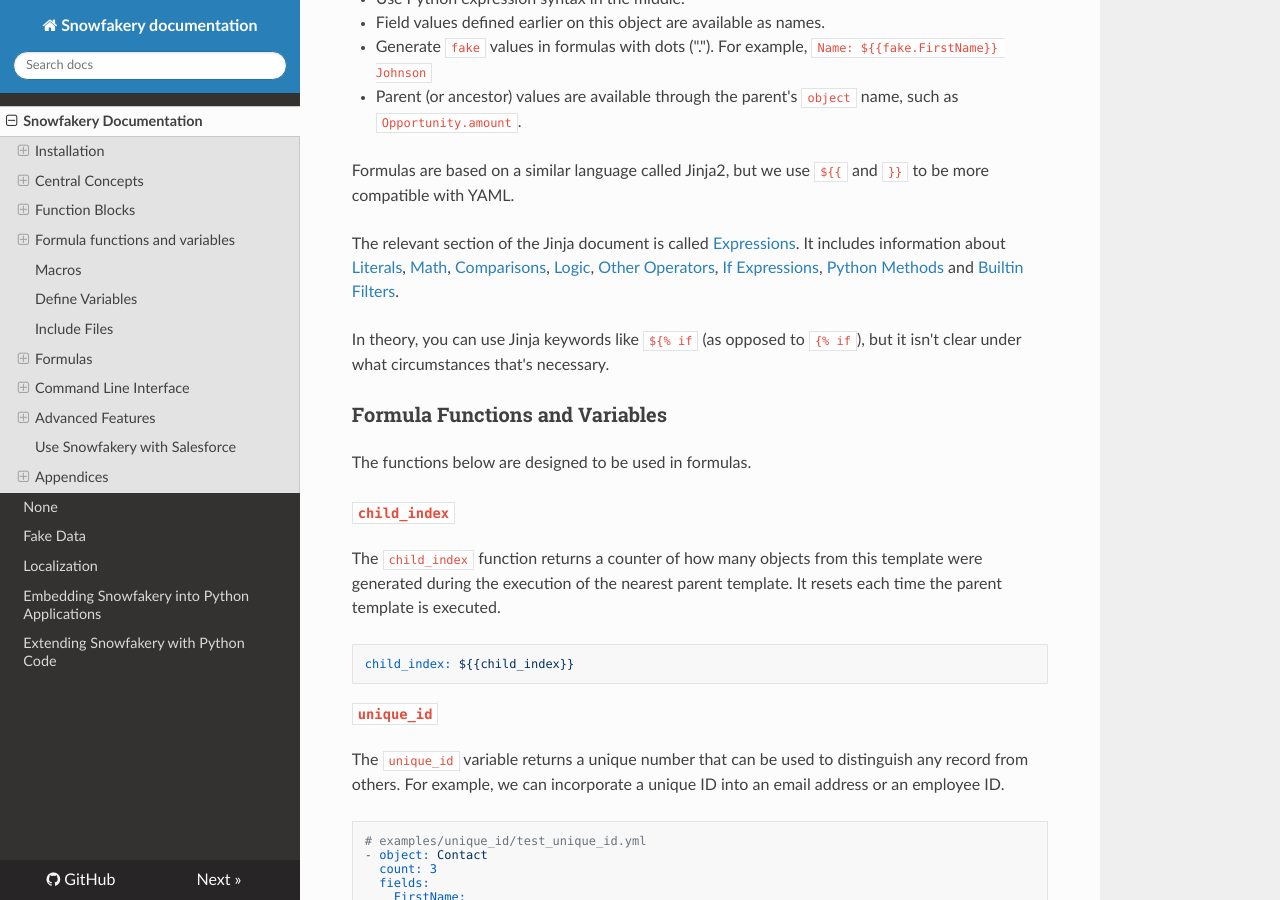
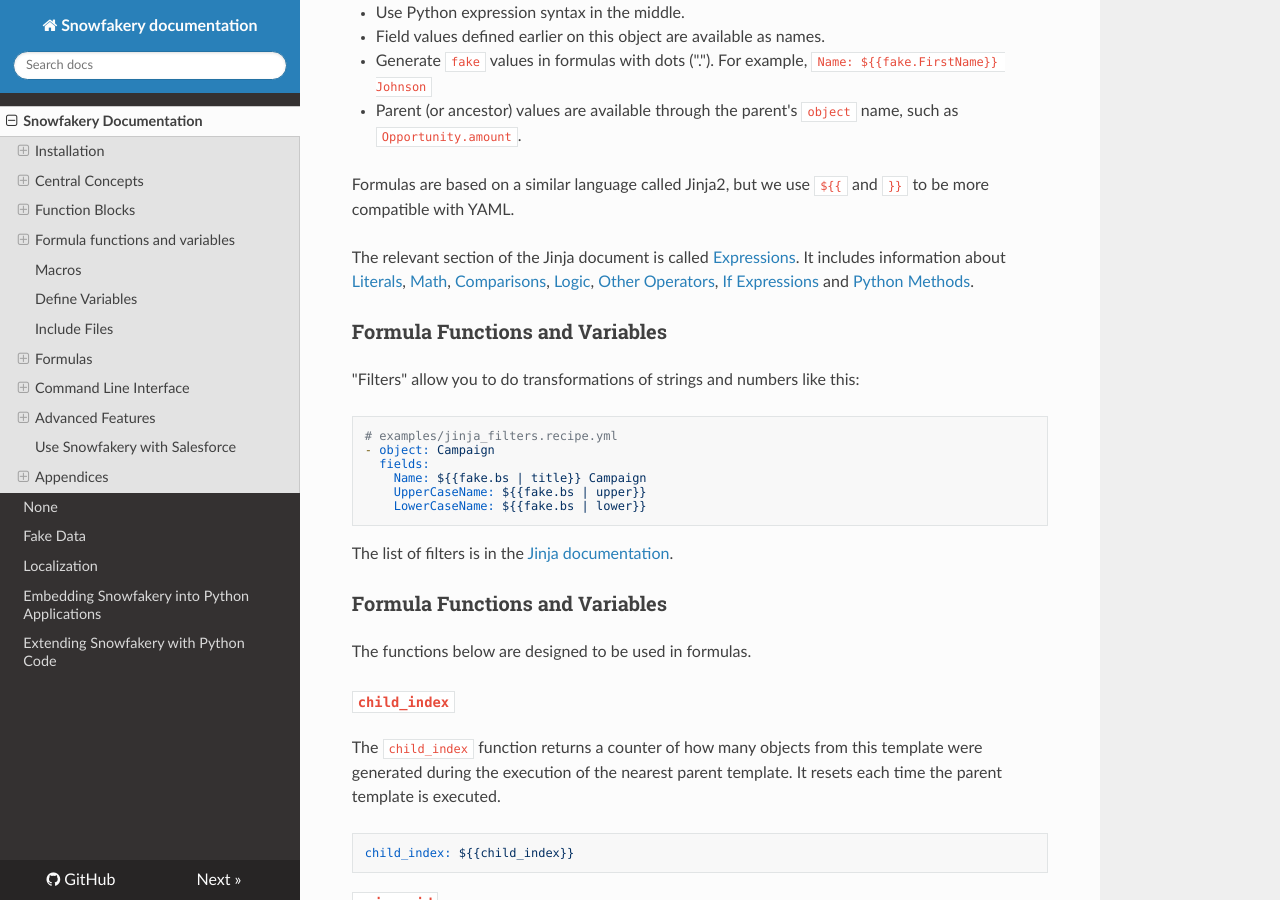
Before and after one commit to SFDO-Tooling/Snowfakery, an MkDocs documentation site: the page built from docs/index.md, in a window 1280 px wide and 900 px high, scrolled down 19331 px. Built offline with MkDocs 1.6.1, drawn with Linux system fonts in a browser that asks for light colours; nearby versions of some CDN libraries; some of the changed text lies outside the part shown.

Commit message:
Document Jinja filters better (#554)
* Document Jinja filters better

````diff
--- a/docs/index.md
+++ b/docs/index.md
@@ -919,6 +919,7 @@ To include a file by a relative path:
 To insert data from one field into into another, use a formula.
 
 ```yaml
+# examples/price_math.recipe.yml
 - object: Sale
   fields:
     num_items:
@@ -956,9 +957,22 @@ Some general principles about formulas:
 
 Formulas are based on a similar language called Jinja2, but we use `${{` and `}}` to be more compatible with YAML.
 
-The relevant section of the Jinja document is called [Expressions](https://jinja.palletsprojects.com/en/2.11.x/templates/#expressions). It includes information about [Literals](https://jinja.palletsprojects.com/en/2.11.x/templates/#literals), [Math](https://jinja.palletsprojects.com/en/2.11.x/templates/#math), [Comparisons](https://jinja.palletsprojects.com/en/2.11.x/templates/#comparisons), [Logic](https://jinja.palletsprojects.com/en/2.11.x/templates/#logic), [Other Operators](https://jinja.palletsprojects.com/en/2.11.x/templates/#other-operators), [If Expressions](https://jinja.palletsprojects.com/en/2.11.x/templates/#if-expression), [Python Methods](https://jinja.palletsprojects.com/en/2.11.x/templates/#python-methods) and [Builtin Filters](https://jinja.palletsprojects.com/en/2.11.x/templates/#list-of-builtin-filters).
-
-In theory, you can use Jinja keywords like `${% if` (as opposed to `{% if`), but it isn't clear under what circumstances that's necessary.
+The relevant section of the Jinja document is called [Expressions](https://jinja.palletsprojects.com/en/2.11.x/templates/#expressions). It includes information about [Literals](https://jinja.palletsprojects.com/en/2.11.x/templates/#literals), [Math](https://jinja.palletsprojects.com/en/2.11.x/templates/#math), [Comparisons](https://jinja.palletsprojects.com/en/2.11.x/templates/#comparisons), [Logic](https://jinja.palletsprojects.com/en/2.11.x/templates/#logic), [Other Operators](https://jinja.palletsprojects.com/en/2.11.x/templates/#other-operators), [If Expressions](https://jinja.palletsprojects.com/en/2.11.x/templates/#if-expression) and [Python Methods](https://jinja.palletsprojects.com/en/2.11.x/templates/#python-methods).
+
+### Formula Functions and Variables
+
+"Filters" allow you to do transformations of strings and numbers like this:
+
+```yaml
+# examples/jinja_filters.recipe.yml
+- object: Campaign
+  fields:
+    Name: ${{fake.bs | title}} Campaign
+    UpperCaseName: ${{fake.bs | upper}}
+    LowerCaseName: ${{fake.bs | lower}}
+```
+
+The list of filters is in the [Jinja documentation](https://jinja.palletsprojects.com/en/2.11.x/templates/#list-of-builtin-filters).
 
 ### Formula Functions and Variables
 
````
Also changed, not shown: 2 other files.
